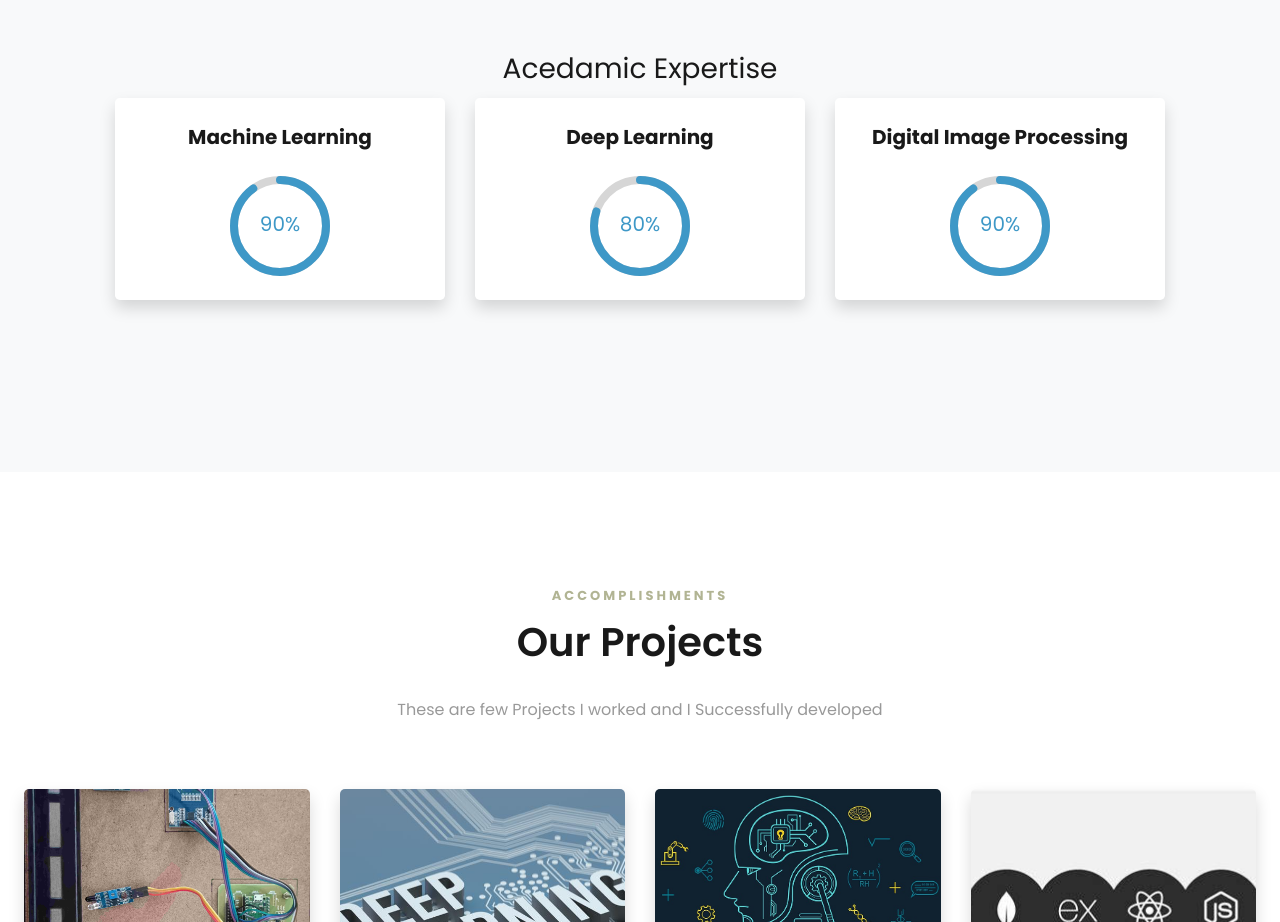
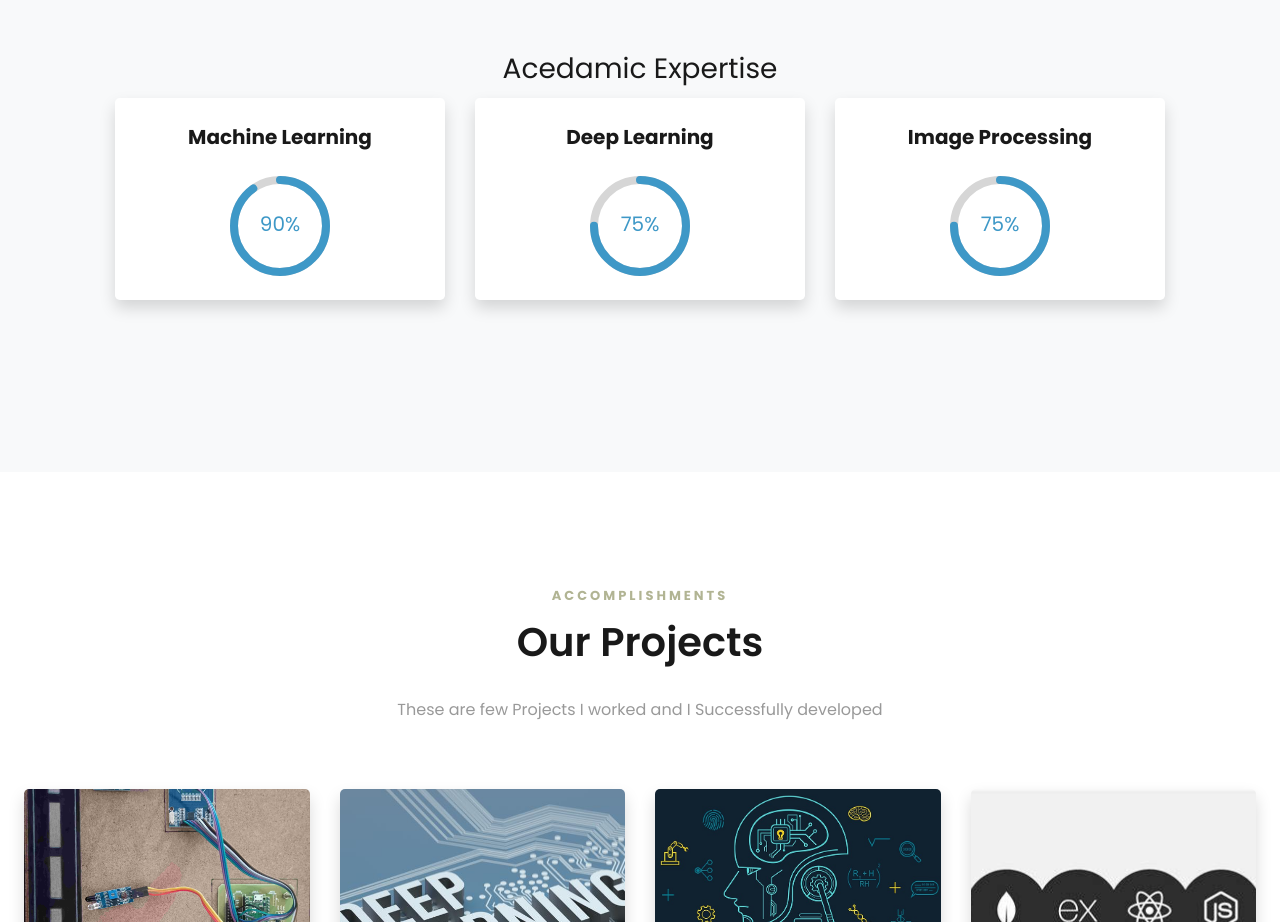
Before and after one commit to sri2034/React-Task-6, a React (Create React App) app: page / in a window 1280 px wide. Shown: the part 3000-3922 px from the top of the page. Built offline with nearby package versions, Linux system fonts and the light colour scheme; the HTML template or start-up script is replaced by a standard one.

Commit message:
Update skills.js

```diff
--- a/src/components/skills.js
+++ b/src/components/skills.js
@@ -76,10 +76,10 @@ function Skills() {
                                 <ProgressCircle label="Machine Learning" percentage={90} />
                             </div>
                             <div className="col-lg-4 col-sm-auto col-md-auto mb-4">
-                                <ProgressCircle label="Deep Learning" percentage={80} />
+                                <ProgressCircle label="Deep Learning" percentage={75} />
                             </div>
                             <div className="col-lg-4 col-sm-auto col-md-auto mb-4">
-                                <ProgressCircle label="Digital Image Processing" percentage={90} />
+                                <ProgressCircle label="Image Processing" percentage={75} />
                             </div>
                         </div>
                     </div>
```
